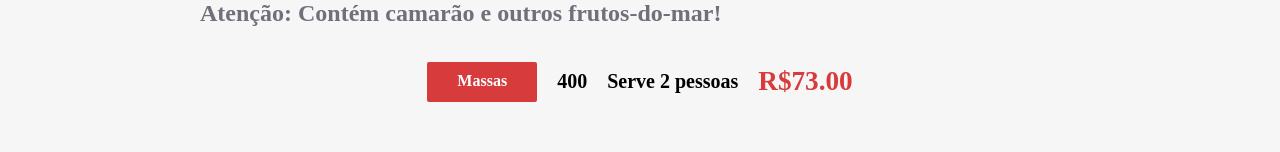
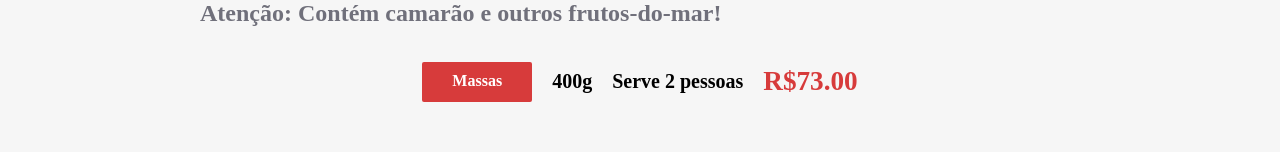
Before and after one commit to JoaoDognini/Aluroni, a React (Create React App) app in the folder aluroni/: page /prato/1 in a window 1280 px wide. Shown: the part 1199-1351 px from the top of the page. Built offline with nearby package versions, Linux system fonts and the light colour scheme; a web font is replaced by a local one.

Commit message:
Melhorias
Correção de navigate e corrigindo informação de porção do prato.

```diff
--- a/aluroni/src/components/TagsPrato/index.tsx
+++ b/aluroni/src/components/TagsPrato/index.tsx
@@ -18,7 +18,7 @@ export default function TagsPrato({ prato }: TagsPratoProps) {
 			</div>
 
 			<div className={styles.tags__porcao}>
-				{prato.porcao}
+				{prato.porcao}g
 			</div>
 
 			<div className={styles.tags__qtdpessoas}>
--- a/aluroni/src/pages/NotFound/index.tsx
+++ b/aluroni/src/pages/NotFound/index.tsx
@@ -12,7 +12,7 @@ export default function NotFound() {
 			[stylesTema.container]: true
 		})}>
 			<div className={styles.voltar}>
-				<button onClick={() => navigate(-1)}>
+				<button onClick={() => navigate('/')}>
 					{' < Voltar '}
 				</button>
 			</div>
--- a/aluroni/src/pages/Prato/index.tsx
+++ b/aluroni/src/pages/Prato/index.tsx
@@ -20,7 +20,7 @@ export default function Prato() {
 			<Route path='*' element={<PaginaPadrao />}>
 				<Route index element={
 					<>
-						<button className={styles.voltar} onClick={() => navigate(-1)}>
+						<button className={styles.voltar} onClick={() => navigate('/')}>
 							{'< Voltar'}
 						</button>
 						<section className={styles.container}>
```
